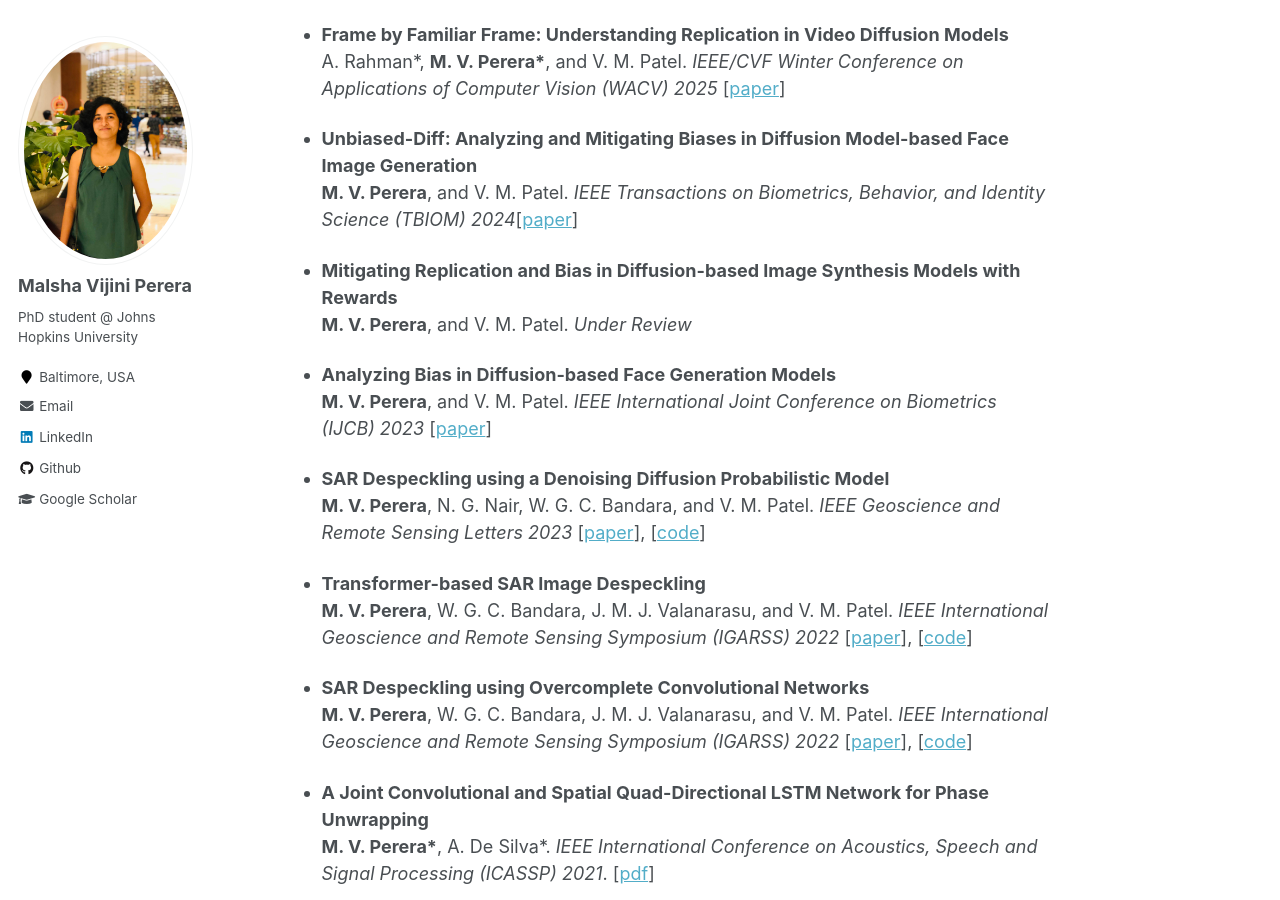
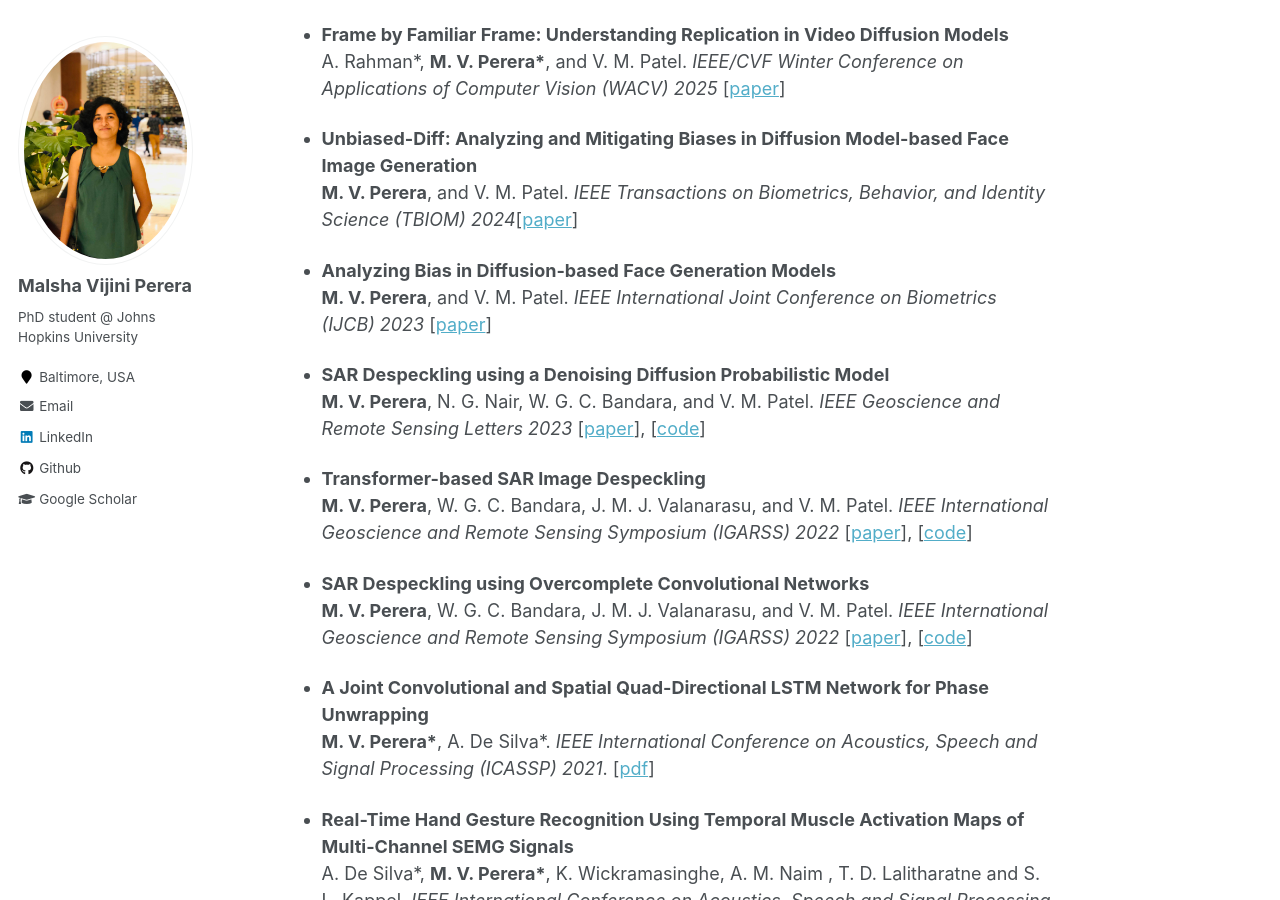
Before and after one commit to malshaV/malshaV.github.io, a Jekyll site: the page built from _pages/about.md, in a window 1280 px wide and 900 px high, scrolled down 1518 px. Built offline with Jekyll 4.4.1, drawn with Linux system fonts in a browser that asks for light colours.

Commit message:
update publications

```diff
--- a/_pages/about.md
+++ b/_pages/about.md
@@ -61,10 +61,6 @@
 <b>M. V. Perera</b>, and V. M. Patel.
 <i>IEEE Transactions on Biometrics, Behavior, and Identity Science (TBIOM) 2024</i>[[paper](https://ieeexplore.ieee.org/abstract/document/10820122)]
 
-* <b>Mitigating Replication and Bias in Diffusion-based Image Synthesis Models with Rewards</b><br>
-<b>M. V. Perera</b>, and V. M. Patel.
-<i>Under Review</i>
-
 * <b>Analyzing Bias in Diffusion-based Face Generation Models</b><br>
 <b>M. V. Perera</b>, and V. M. Patel.
 <i>IEEE International Joint Conference on Biometrics (IJCB) 2023</i> [[paper](https://arxiv.org/pdf/2305.06402.pdf)]
```
